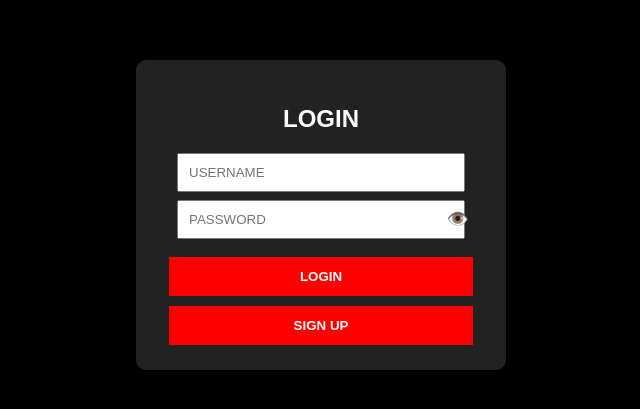
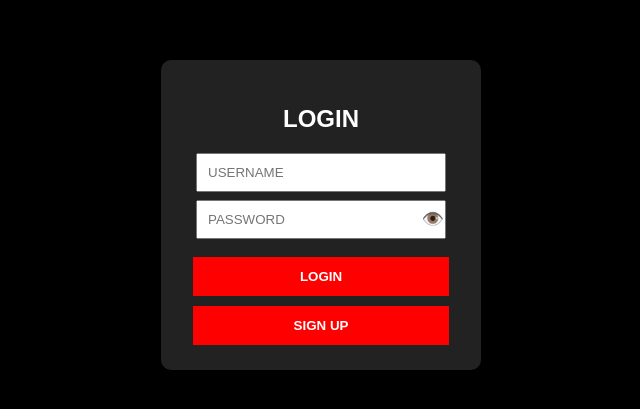
Before and after one commit to dheerajkls2002-ai/MARVEL-FANDOM, a plain HTML site: page index.html in a window 1280 px wide. Shown: the part 185-594 px from the top of the page, without its empty margins (319-959 px from the left). Drawn offline with Linux system fonts and the light colour scheme.

Commit message:
Update index.html

```diff
--- a/index.html
+++ b/index.html
@@ -27,20 +27,18 @@ body {
     padding: 20px;
     box-sizing: border-box;
 }
-
 .box {
     background: #222;
     padding: 25px;
     border-radius: 10px;
-    width: 90%;
-    max-width: 320px;
+    width: 320px;
+    max-width: 90%;
+    box-sizing: border-box;
 }
-
-/* Form Elements */
+    /* Form Elements */
 input {
-    width: 90%;
+    width: calc(100% - 20px);
     padding: 10px;
-    padding-right: 40px;
     margin: 8px auto;
     display: block;
     text-transform: uppercase;
@@ -65,11 +63,10 @@ button:hover {
 .password-box {
     position: relative;
     width: 100%;
-    margin: 0 auto;
 }
-.view-icon {
+    .view-icon {
     position: absolute;
-    right: 12px;
+    right: 10px;
     top: 50%;
     transform: translateY(-50%);
     cursor: pointer;
@@ -77,7 +74,6 @@ button:hover {
     user-select: none;
     color: #aaa;
 }
-
 /* Navigation */
 .nav {
     display: flex;
```
